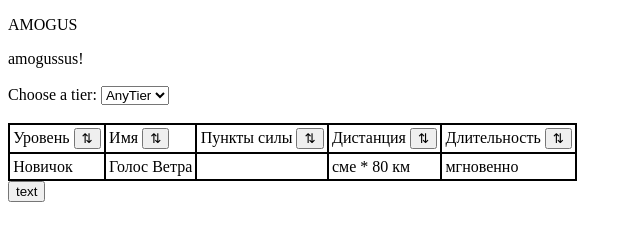
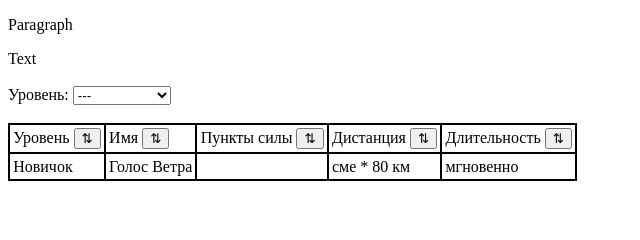
Before and after one commit to Svalkash/SW_SpellDB, a plain HTML site: page index.html in a window 1280 px wide. Shown: the whole page, without its empty margins (0-640 px from the left). Drawn offline with Linux system fonts and the light colour scheme.

Commit message:
fixed the only filter

```diff
--- a/include.js
+++ b/include.js
@@ -371,6 +371,22 @@ function filterDataOld(tier) {
 }
 
 function filterData(tier) {
+    console.log(tier);
     filteredTier = tier;
     drawTable();
 }
+
+function addSelectOption(elem, optVal, optText = null) {
+    let opt = document.createElement('option');
+    opt.value = optVal;
+    opt.text = optText === null ? optVal : optText;
+    elem.appendChild(opt);
+}
+
+function prepareTierSelect() {
+    let sel = document.getElementById("tier-select");
+    addSelectOption(sel, "", "---");
+    for (let tier in TIERS)
+        addSelectOption(sel, TIERS[tier], tier);
+    sel.onchange = () => { filterData(sel.value); };
+}
--- a/index.html
+++ b/index.html
@@ -13,12 +13,12 @@
 </head>
 
 <body>
-    <p>AMOGUS</p>
-    amogussus!
+    <p>Paragraph</p>
+    Text
     <div>
         <!-- functionals & table -->
         <br>
-        <label for="tier-select">Choose a tier:</label>
+        <label for="tier-select">Уровень:</label>
         <select name="tiers" id="tier-select"></select>
         <br>
         <br>
--- a/script.js
+++ b/script.js
@@ -3,25 +3,4 @@ filteredTier = '';
 //initial table
 drawTable(spellData);
 //adding filters
-let sel = document.getElementById("tier-select");
-let opt = document.createElement('option');
-opt.value = ""
-opt.text = "AnyTier";
-sel.appendChild(opt);
-opt = document.createElement('option');
-opt.value = "1"
-opt.text = "1";
-sel.appendChild(opt);
-opt = document.createElement('option');
-opt.value = "dick"
-opt.text = "dick";
-opt.disabled = true;
-sel.appendChild(opt);
-// adding events for the filter
-sel.onchange = () => { filterData(sel.value); };
-
-//adding test sort button
-let but = document.createElement('button');
-but.textContent = 'text';
-but.onclick = () => { sortData(0); }
-document.body.appendChild(but);
+prepareTierSelect();
```
